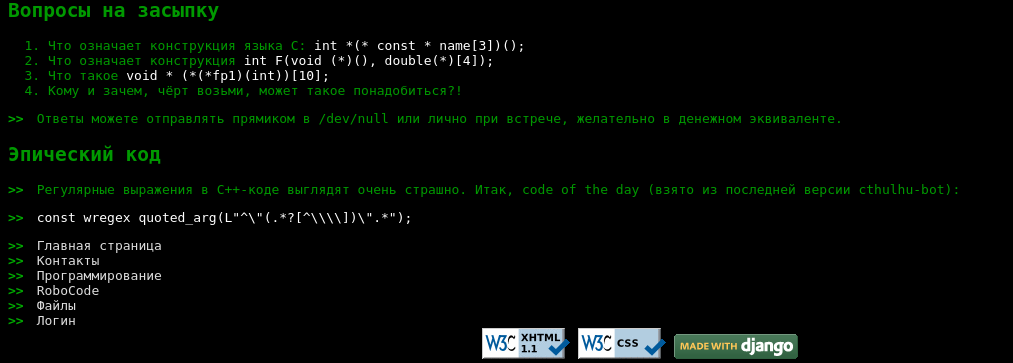
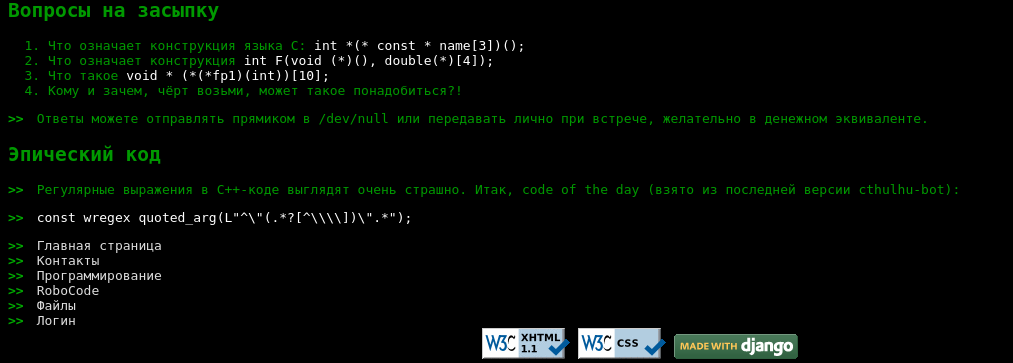
Before and after one commit to ForNeVeR/fornever.me, a Django app: template templates/programming.html in a window 1280 px wide. Shown: the part 181-544 px from the top of the page, without its empty margins (0-1013 px from the left). Run offline with Django 3.2, Linux system fonts and the light colour scheme; the template is opened without the code that fills it, so the values that code supplies are empty.

Commit message:
Изменено разбиение кода на строки в шаблоне раздела Программирование, исправлена небольшая ошибка в тексте.
git-svn-id: file:///tmp/repo/fornever/fornevermind/trunk@18 85ff6668-3d30-fc46-a2c4-bbd7fd1fa320

```diff
--- a/templates/programming.html
+++ b/templates/programming.html
@@ -9,7 +9,8 @@
 {% block content %}
     <h2>Различные проекты</h2>
     <ul>
-        <li><a href="http://sourceforge.net/projects/cthulhu-bot/">Cthulhu bot</a></li>
+        <li><a href="http://sourceforge.net/projects/cthulhu-bot/">Cthulhu
+            bot</a></li>
         <li><a href="/robocode/">Боты для RoboCode</a></li>
         <li><a href="http://imp.g33k.ru/malco/">malco</a></li>
         <li><a href="http://leechcraft.org">leechcraft</a></li>
@@ -17,12 +18,15 @@
 
     <h2>Вопросы на засыпку</h2>
     <ol>
-        <li>Что означает конструкция языка C: <span class="code">int *(* const * name[3])();</span></li>
-        <li>Что означает конструкция <span class="code">int F(void (*)(), double(*)[4]);</span></li>
+        <li>Что означает конструкция языка C:
+            <span class="code">int *(* const * name[3])();</span></li>
+        <li>Что означает конструкция
+            <span class="code">int F(void (*)(), double(*)[4]);</span></li>
         <li>Что такое <span class="code">void * (*(*fp1)(int))[10];</span></li>
         <li>Кому и зачем, чёрт возьми, может такое понадобиться?!</li>
     </ol>
-    <p>Ответы можете отправлять прямиком в /dev/null или лично при встрече, желательно в денежном эквиваленте.</p>
+    <p>Ответы можете отправлять прямиком в /dev/null или передавать лично при
+    встрече, желательно в денежном эквиваленте.</p>
     <h2>Эпический код</h2>
     <p>Регулярные выражения в C++-коде выглядят очень страшно. Итак, code of
     the day (взято из последней версии cthulhu-bot):</p>
```
